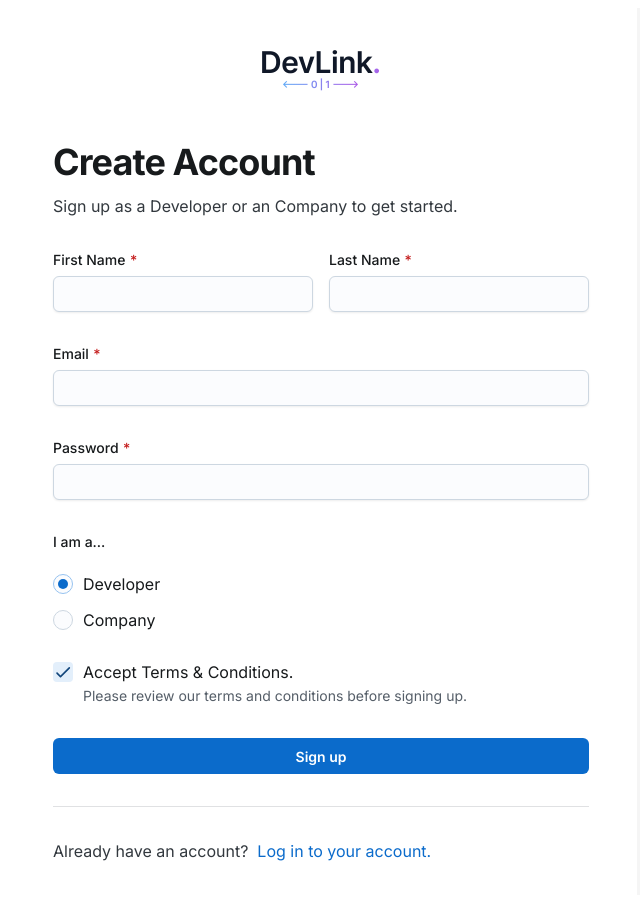
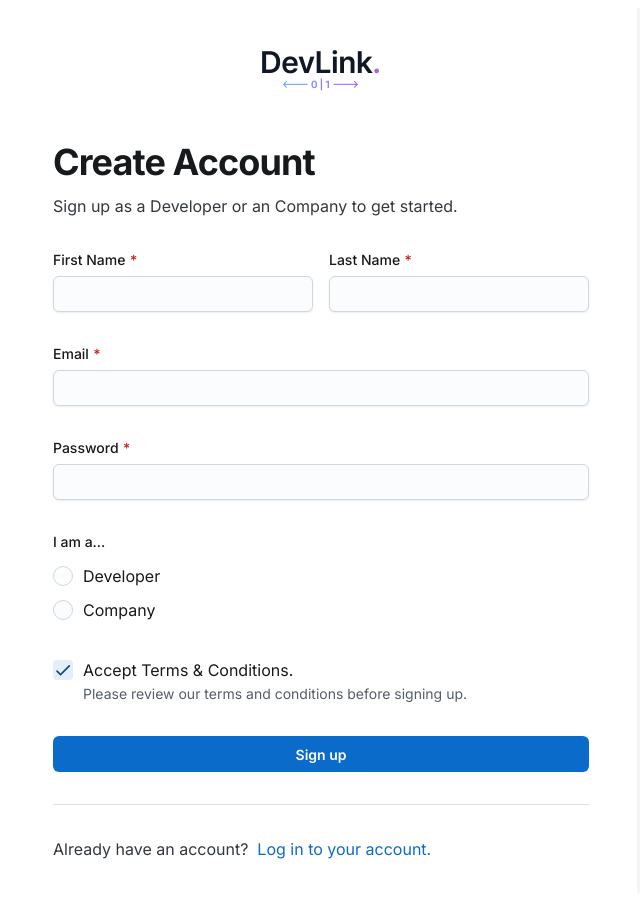
Before and after one commit to FaizaanAkmal/Se-G6, a React (Vite) app in the folder client/: page / in a window 1280 px wide. Shown: the top 900 px of the page, without its empty margins (3-643 px from the left). Built offline with nearby package versions, Linux system fonts and the light colour scheme.

Commit message:
Fixed Radio Button

```diff
--- a/client/src/pages/Signup.jsx
+++ b/client/src/pages/Signup.jsx
@@ -12,6 +12,7 @@ import Input from "@mui/joy/Input";
 import Stack from "@mui/joy/Stack";
 import Radio from "@mui/joy/Radio";
 import FormHelperText from "@mui/joy/FormHelperText";
+import RadioGroup from "@mui/joy/RadioGroup";
 
 const Signup = () => {
     return (
@@ -79,12 +80,24 @@ const Signup = () => {
                                 </FormControl>
                                 <FormControl>
                                     <Stack gap={2}>
-                                        <FormLabel>I am a...</FormLabel>
-                                        <Radio
-                                            label="Developer"
-                                            defaultChecked
-                                        />
-                                        <Radio label="Company" />
+                                        <FormControl>
+                                            <FormLabel>I am a...</FormLabel>
+                                            <RadioGroup
+                                                defaultValue="develper"
+                                                name="radio-buttons-group"
+                                            >
+                                                <Radio
+                                                    value="developer"
+                                                    label="Developer"
+                                                    variant="outlined"
+                                                />
+                                                <Radio
+                                                    value="company"
+                                                    label="Company"
+                                                    variant="outlined"
+                                                />
+                                            </RadioGroup>
+                                        </FormControl>
                                     </Stack>
                                 </FormControl>
                                 <FormControl>
```
